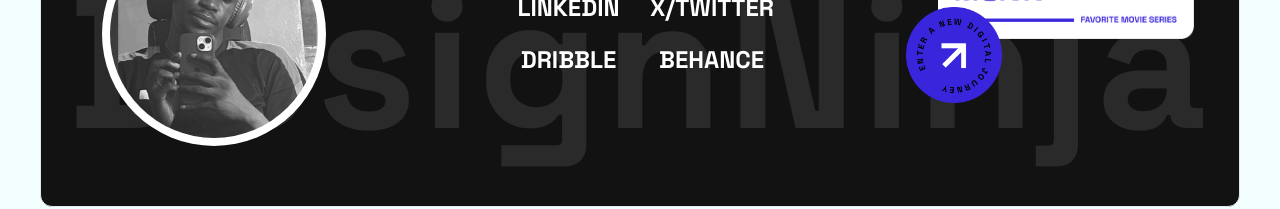
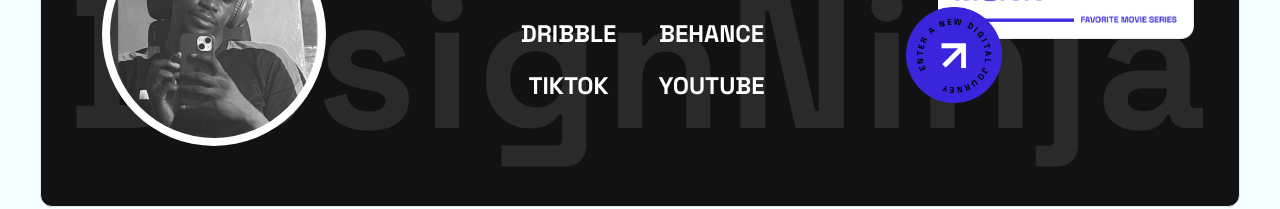
Before and after one commit to justinedoc/ifeoluwa-portfolio, a React (Vite) app: page / in a window 1280 px wide. Shown: the part 3600-3809 px from the top of the page. Built offline with nearby package versions, Linux system fonts and the light colour scheme.

Commit message:
more social links added

```diff
--- a/src/components/About.jsx
+++ b/src/components/About.jsx
@@ -152,7 +152,7 @@ function About() {
             onClick={() => {
               window.location.href = "https://mainstack.me/designninja";
             }}
-            className="md:w-44 w-72 __anim-right __delay-900"
+            className="md:w-44 w-72 __anim-right __delay-900 cursor-pointer"
             src={proofOfWorkImg}
             alt="proof of work"
             loading="lazy"
@@ -202,7 +202,7 @@ function AreaOfFocus() {
   ];
   return (
     <section className="flex gap-5 w-full my-7 flex-col">
-      <h1 className="text-[#C9C9C9] text-2xl md:text-xl font-medium min-w-fit __anim-left delay-300">
+      <h1 className="text-[#C9C9C9] text-2xl md:text-xl font-medium min-w-fit __anim-left __delay-300">
         My Area Of Focus
       </h1>
 
@@ -247,7 +247,7 @@ function AreaOfFocus() {
 function Experience() {
   return (
     <section className="md:my-7 my-10">
-      <h1 className="text-[#C9C9C9] text-2xl md:text-xl font-medium min-w-fit __anim-left __delay-300">
+      <h1 className="text-[#C9C9C9] text-2xl md:text-xl font-medium min-w-fit __anim-right __delay-500">
         My Past and Current Work Experience...
       </h1>
       <div className="grid grid-cols-1 md:grid-cols-2 gap-14 md:gap-0 md:justify-items-center mt-7">
--- a/src/components/Footer.jsx
+++ b/src/components/Footer.jsx
@@ -18,6 +18,14 @@ function Footer() {
     {
       name: "BEHANCE",
       link: "https://www.behance.net/ifeloveth1",
+    },
+    {
+      name: "TIKTOK",
+      link: "https://www.tiktok.com/@ifeloveth1",
+    },
+    {
+      name: "YOUTUBE",
+      link: "https://www.youtube.com/channel/UCyTaMvyidXNu73y8bO0p_pg",
     },
   ];
   return (
```
